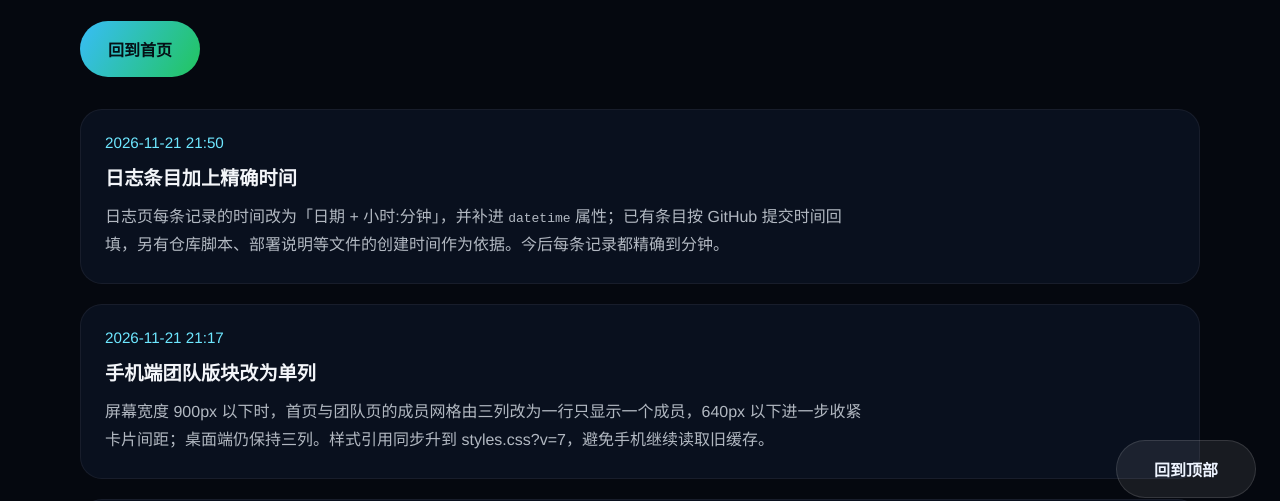
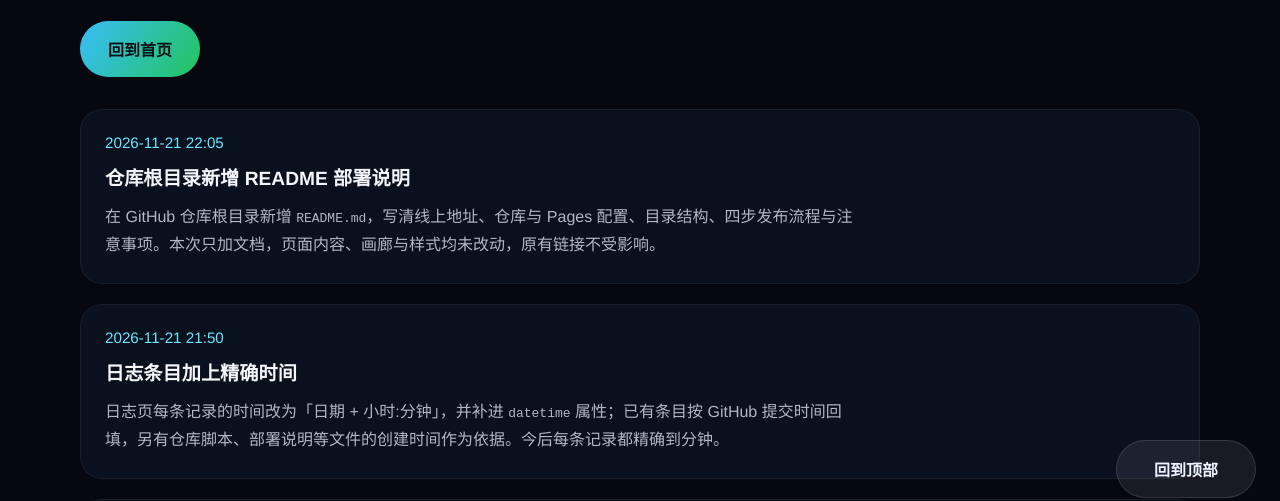
Before and after one commit to dfclub/delta, a plain HTML site: page log.html in a window 1280 px wide. Shown: the part 278-779 px from the top of the page. Drawn offline with Linux system fonts and the light colour scheme.

Commit message:
log: 记录新增 README 部署说明

```diff
--- a/log.html
+++ b/log.html
@@ -34,6 +34,11 @@
           <a class="btn btn-primary" href="index.html">回到首页</a>
         </div>
         <div class="log-list">
+          <article class="log-entry">
+            <time datetime="2026-11-21T22:05">2026-11-21 22:05</time>
+            <h3>仓库根目录新增 README 部署说明</h3>
+            <p>在 GitHub 仓库根目录新增 <code>README.md</code>，写清线上地址、仓库与 Pages 配置、目录结构、四步发布流程与注意事项。本次只加文档，页面内容、画廊与样式均未改动，原有链接不受影响。</p>
+          </article>
           <article class="log-entry">
             <time datetime="2026-11-21T21:50">2026-11-21 21:50</time>
             <h3>日志条目加上精确时间</h3>
```
